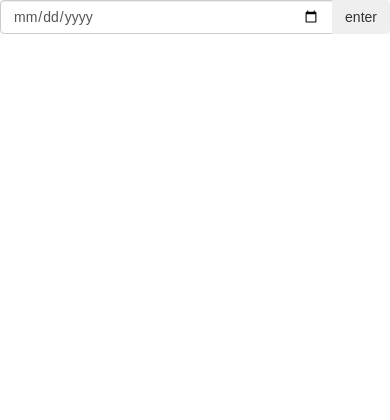
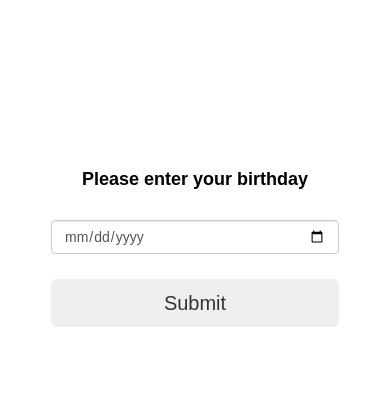
Before and after one commit to iwenyou/left, a React app: page / in a window 390 px wide. Built offline with nearby package versions, Linux system fonts and the light colour scheme.

Commit message:
applied style to form

```diff
--- a/src/components/days_index.js
+++ b/src/components/days_index.js
@@ -48,9 +48,9 @@ class daysIndex extends Component {
     const today = new Date();
     const diff = today - this.state.birthday;
     const age = this.state.age;
-    const years = Math.round((age - diff ) / oneYear);
-    const hours = Math.floor(diff/age*24);
-    const minutes = Math.floor((diff/age)%1*60);
+    const years = Math.round((age - diff) / oneYear);
+    const hours = Math.floor(diff / age * 24);
+    const minutes = Math.floor((diff / age) % 1 * 60);
     const timeOfDay = hours + ":" + minutes;
     this.setState({timeOfDay: timeOfDay});
     this.setState({
@@ -61,56 +61,78 @@ class daysIndex extends Component {
     })
   }
 
-   msToTime(duration) {
-        var seconds = parseInt((duration/1000)%60)
-            , minutes = parseInt((duration/(1000*60))%60)
-            , hours = parseInt((duration/(1000*60*60))%24);
+  msToTime(duration) {
+    var seconds = parseInt((duration / 1000) % 60),
+      minutes = parseInt((duration / (1000 * 60)) % 60),
+      hours = parseInt((duration / (1000 * 60 * 60)) % 24);
 
-        hours = (hours < 10) ? "0" + hours : hours;
-        minutes = (minutes < 10) ? "0" + minutes : minutes;
-        seconds = (seconds < 10) ? "0" + seconds : seconds;
+    hours = (hours < 10)
+      ? "0" + hours
+      : hours;
+    minutes = (minutes < 10)
+      ? "0" + minutes
+      : minutes;
+    seconds = (seconds < 10)
+      ? "0" + seconds
+      : seconds;
 
-        return hours + ":" + minutes + ":" + seconds;
-    }
+    return hours + ":" + minutes + ":" + seconds;
+  }
 
   render() {
     if (!this.state.birthdayTrue) {
       return (
-        <div className="search-bar">
-          <form className="input-group" onSubmit={this.birthdaySubmit}>
-            <input className="form-control" type="date" placeholder="enter your birthday" onChange={this.birthdayChange}/>
-            <span className="input-group-btn">
-              <button type="submit" className="btn btn-submit">
-                enter
-              </button>
-            </span>
-          </form>
+        <div id="form">
+          <div className="container-fluid">
+            <div className="row">
+              <div className="col-xs-12">
+                <div className="form-wrap">
+                  <h1>Please enter your birthday</h1>
+                  <form role="form" method="post" id="login-form" onSubmit={this.birthdaySubmit}>
+                    <div className="form-group">
+                      <input type="date" className="form-control" onChange={this.birthdayChange}/>
+                    </div>
+                    <input type="submit" id="btn-login" className="btn btn-custom btn-lg btn-block" value="Submit"/>
+                  </form>
+                </div>
+              </div>
+            </div>
+          </div>
         </div>
       );
     } else if (!this.state.ageTrue) {
       return (
-        <div className="search-bar">
-          <form className="input-group" onSubmit={this.ageSubmit}>
-            <label>
-              Please enter your expect age~
-            </label>
-            <input type="number" onChange={this.ageChange}/>
-            <button type="submit" className="btn btn-submit">
-              enter
-            </button>
-          </form>
+
+        <div id="form">
+          <div className="container-fluid">
+            <div className="row">
+              <div className="col-xs-12">
+                <div className="form-wrap">
+                  <h1>Please enter your expect age</h1>
+                  <form role="form" method="post" id="login-form" onSubmit={this.ageSubmit}>
+                    <div className="form-group">
+                      <input type="number" className="form-control" onChange={this.ageChange}/>
+                    </div>
+                    <input type="submit" id="btn-login" className="btn btn-custom btn-lg btn-block" value="Submit"/>
+                  </form>
+                </div>
+              </div>
+            </div>
+          </div>
         </div>
       );
     } else {
       return (
         <div>
           <h2>
-            It is {this.state.timeOfDay} in your life~
+            It is {this.state.timeOfDay}
+            in your life~
           </h2>
           <h3>
             you have
           </h3>
-          <h1>{this.state.years} years</h1>
+          <h1>{this.state.years}
+            years</h1>
           <h3>
             left in your life~
           </h3>
@@ -120,5 +142,4 @@ class daysIndex extends Component {
   }
 }
 
-
 export default daysIndex;
--- a/src/index.css
+++ b/src/index.css
@@ -3,3 +3,57 @@ body {
   padding: 0;
   font-family: sans-serif;
 }
+
+.container-fluid {
+  padding-top: 100px;
+  padding-bottom: 70px;
+}
+
+
+/*    --------------------------------------------------
+	:: form Section
+	-------------------------------------------------- */
+
+#form {
+  padding-top: 50px
+}
+
+#form .form-wrap {
+  width: 30%;
+  margin: 0 auto;
+}
+
+#form h1 {
+  color: black;
+  font-size: 18px;
+  text-align: center;
+  font-weight: bold;
+  padding-bottom: 20px;
+}
+
+#form .form-group {
+  margin-bottom: 25px;
+}
+
+#form .btn.btn-custom {
+  font-size: 20px;
+  margin-bottom: 20px;
+}
+
+#form .forget {
+  font-size: 13px;
+  text-align: center;
+  display: block;
+}
+
+@media all and (max-width:450px) {
+  #form {
+    width: 100%;
+  }
+
+  #form .form-wrap {
+    width: 80%;
+    margin: 0 auto;
+  }
+
+}
```
Also changed, not shown: src/components/prograss_bar.js (added, +30 -0 lines).
